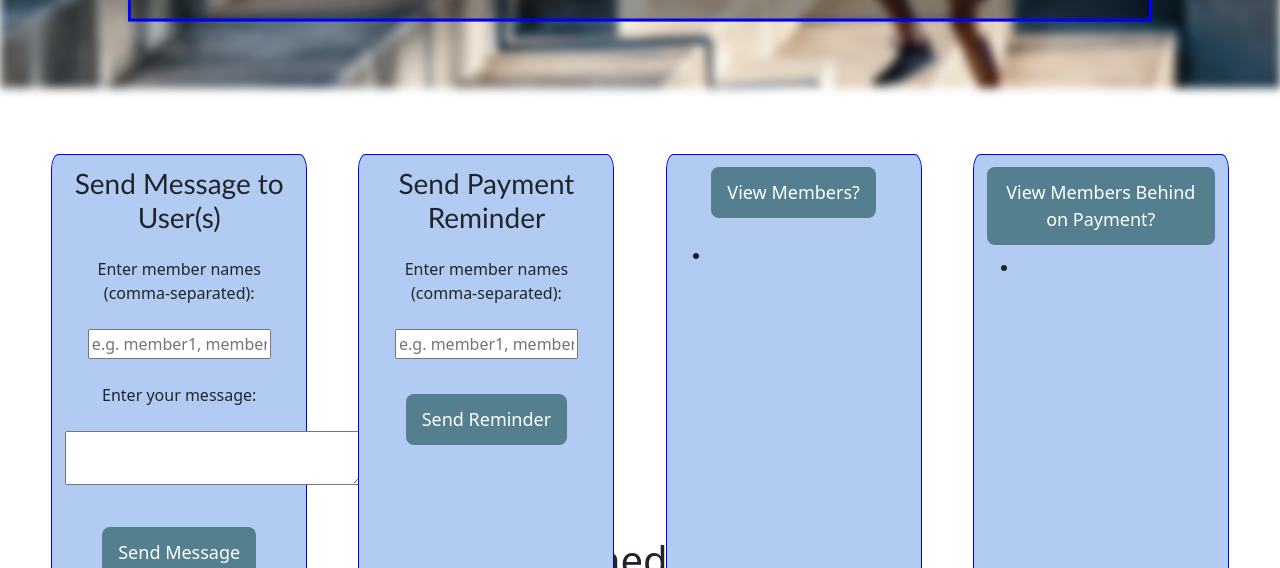
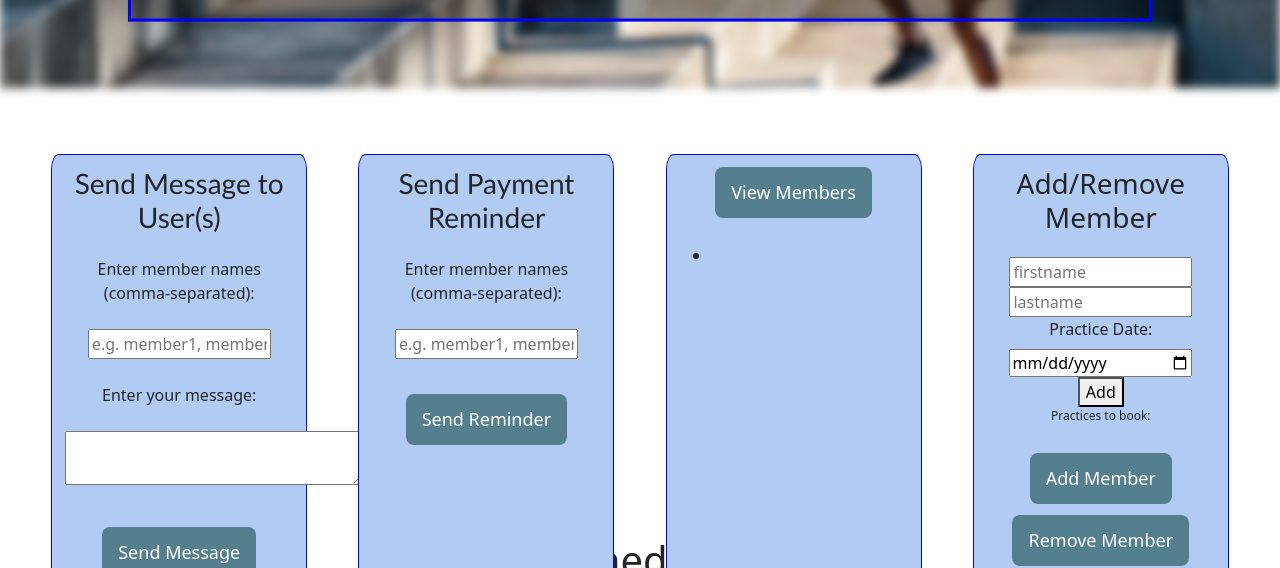
Before and after one commit to Wejd-Jabour/Recreational-Club-Membership, a plain HTML site: page Coach/coach.html in a window 1280 px wide. Shown: the part 232-800 px from the top of the page. Drawn offline with nearby package versions, Linux system fonts and the light colour scheme; files whose address does not match are found by name.

Commit message:
added add/remove member
added add/remove member
removed view memebers behind on payment

```diff
--- a/Coach/coach.html
+++ b/Coach/coach.html
@@ -62,17 +62,30 @@
       </div>
 
       <div class="section-container">
-          <button type="View" class="form-button" style="margin-bottom: 0; margin-top: 0;">View Members?</button>
+          <button type="View" class="form-button" style="margin-bottom: 0; margin-top: 0;">View Members</button>
           <ul style="margin-top: 25px;">
               <li></li>
           </ul>
       </div>
 
       <div class="section-container">
-        <button type="View" class="form-button" style="margin-bottom: 0; margin-top: 0;">View Members Behind on Payment?</button>
-        <ul style="margin-top: 10px;">
-          <li></li>
-      </ul>
+        <h3>Add/Remove Member</h3>
+        <form class="form-container">
+            <input class="input"type="text" id="fname" name="fname" placeholder="firstname" required><br>
+            <input class="input"type="text" id="lname" name="lname" placeholder="lastname" required><br>
+
+                <div id="add-practices">
+                    <label class="form-label" for="cal-prac-picker">Practice Date:</label>
+                    <div class="">
+                        <input type="date" id="cal-prac-picker" name="trip-start" value="" min="2024-04-11" max="2026-01-01"/>
+                        <button class="" type="button" onclick="addPractice()">Add</button>
+                        <p style="margin-bottom: 0%; font-size: 12px;">Practices to book:</p>
+                        <ul style="margin-top: 0;" id="practices-to-add"></ul>
+                    </div>
+                    <button onclick="addMember()"class="form-button" type="submit">Add Member</button>
+                    <button onclick="removeMember()"class="form-button" type="submit">Remove Member</button>
+                </div>
+        </form>
       </div>
 
   </div>
--- a/Coach/coach.js
+++ b/Coach/coach.js
@@ -107,3 +107,63 @@ function storeInput() {
     console.log("Stored value:", usernameInput);
     console.log("Stored value:", messageInput);
 }
+
+function addPractice() {
+    var practiceDate = document.getElementById("cal-prac-picker").value;
+    if (practiceDate == "") {
+        alert("Please choose a date");
+        return;
+    }
+
+    var repeatedDate = false;
+    var currPracDates = Array.from(document.querySelectorAll('#practices-to-add>li'), (li) => {
+        console.log(li.textContent);
+        if (li.textContent.includes(practiceDate)) {
+            alert("Repeated date attempted to add")
+            repeatedDate = true;
+            return;
+        }
+    });
+
+    if (!repeatedDate) {
+        var practiceList = document.getElementById("practices-to-add");
+        var liElement = document.createElement('li');
+        var liBtn = document.createElement('btn');
+
+        liElement.textContent = practiceDate + " ";
+        liBtn.id = "prac-rem-btn";
+        liBtn.textContent = '×';
+        liBtn.style.color = "white";
+        liBtn.style.background = "red";
+        liBtn.style.borderRadius = "5px";
+
+        liBtn.onclick = removePractice;
+        // liBtn.setAttribute('onclick', )
+
+        liElement.appendChild(liBtn);
+        practiceList.appendChild(liElement);
+    }
+    document.getElementById("cal-prac-picker").value = null;
+    return;
+}
+
+function removePractice() {
+    this.getElementById
+    var parentElement = document.getElementById("myLI").parentElement.nodeName
+    console.log("removed");
+}
+
+
+function addAllPractices() {
+
+
+    // var listofPracticeDates = document.getElementById("practices-to-add");
+
+    var datesToAdd = Array.from(document.querySelectorAll('#practices-to-add>li'), (li) => {
+        console.log(li.textContent)
+    });
+
+    // console.log(listofPracticeDates);
+    document.getElementById("cal-prac-picker").value = null;
+    return;
+}
```
Also changed, not shown: Coach/exercise.webp (added).
